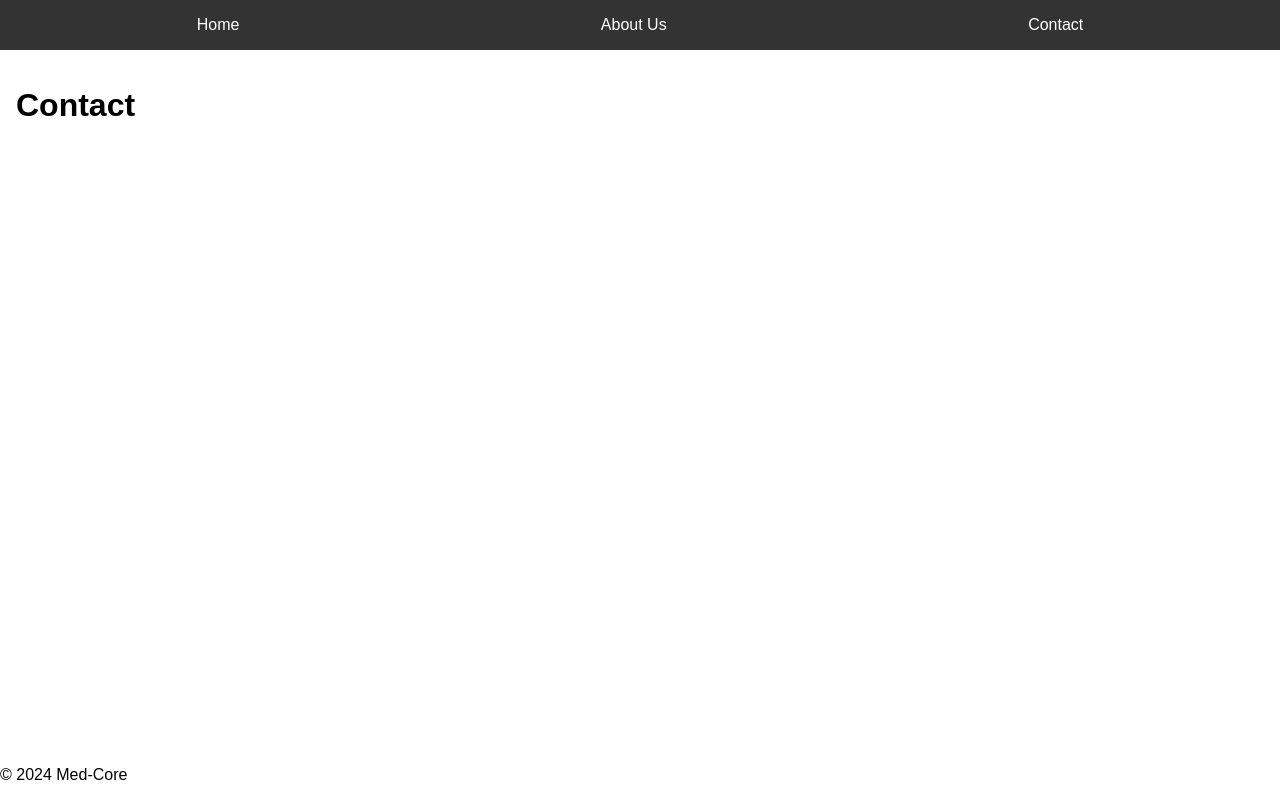
After one commit to lcsavb/med-core, a Flask app: page /contact in a window 1280 px wide. The commit adds this page. Run offline with Flask 3, Linux system fonts and the light colour scheme.

Commit message:
Refactor templates and static files
- Refactored the templates and static files to improve code organization and maintainability.
- Added new templates: contact.html, about.html, auth/register.html, auth/login.html, doctor/dashboard.html, doctor/anamnesis.html.
- Updated the CSS styles in styles.css to improve the overall look and feel of the application.

```diff
--- a/app.py
+++ b/app.py
@@ -1,8 +1,9 @@
-from flask import Flask, render_template
+from flask import Flask, render_template, redirect, url_for, session, request
 # TO DO
 # from flask_login import login_required
 
 app = Flask(__name__)
+app.secret_key = 'your_secret_key'
 
 ### THERE WILL BE 3 TYPES OF USERS:
 # 1. Administrator (admin) - will be able to manage clinics, doctors and patients. Super user. It won´t be able to see clinical data
@@ -11,53 +12,105 @@ app = Flask(__name__)
 
 @app.route('/')
 def index():
+    print("Accessing index route")
+    print(f"Session state: {session}")
+    if not session.get('logged_in'):
+        print("User not logged in, redirecting to login page")
+        return redirect(url_for('login'))
+    print("User logged in, rendering index.html")
     return render_template('index.html')
 
-@app.route('/register')
+@app.route('/login', methods=['GET', 'POST'])
+def login():
+    print("Accessing login route")
+    if request.method == 'POST':
+        print("Login form submitted")
+        # Simulate login
+        session['logged_in'] = True
+        session['role'] = request.form.get('role')  # Simulate role assignment
+        role = session['role']
+        print(f"User role: {role}")
+        if role == 'admin':
+            return redirect(url_for('clinic_management'))
+        elif role == 'doctor':
+            return redirect(url_for('dashboard'))
+        elif role == 'secretary':
+            return redirect(url_for('schedule'))
+        else:
+            return redirect(url_for('index'))
+    return render_template('auth/login.html')
+
+
+@app.route('/logout')
+def logout():
+    session.pop('logged_in', None)
+    session.pop('role', None)
+    return redirect(url_for('login'))
+
+@app.route('/register', methods=['GET', 'POST'])
 def register():
-    return render_template('register.html')
+    if request.method == 'POST':
+        # Handle registration logic here
+        return redirect(url_for('login'))
+    return render_template('auth/register.html')
 
-@app.route('/login')
-def login():
-    return render_template('login.html')
 
 @app.route('/dashboard')
 # TO DO @login_required
 # this is where the doctors will be able to see the patients that have been assigned to them
 def dashboard():
-    return render_template('dashboard.html')
+    if not session.get('logged_in') or session.get('role') != 'doctor':
+        return redirect(url_for('login'))
+    return render_template('doctor/dashboard.html')
+
+@app.route('/about')
+def about():
+    return render_template('about.html')
 
 @app.route('/anamnesis')
 # TO DO @login_required
 # this is where the doctors will be able to perform the anamnesis of the patients
 def anamnesis():
-    return render_template('anamnesis.html')
+    if not session.get('logged_in') or session.get('role') != 'doctor':
+        return redirect(url_for('login'))
+    return render_template('doctor/anamnesis.html')
 
 @app.route('/schedule')
 # TO DO @login_required
 # this is where the secretaries and admin will be able to see the schedule of the doctors for the day
 # and mark the patients as arrived
 def schedule():
+    if not session.get('logged_in') or session.get('role') not in ['admin', 'secretary']:
+        return redirect(url_for('login'))
     return render_template('schedule.html')
 
 @app.route('/patient_management')
 # TO DO @login_required
 # dashboard for admin and secretary to manage patients and make appointments
 def patient_management():
-    return render_template('patient_management.html')
+    if not session.get('logged_in') or session.get('role') not in ['admin', 'secretary']:
+        return redirect(url_for('login'))
+    return render_template('admin/patient_management.html')
 
 @app.route('/doctor_management')
 # TO DO @login_required
 # dashboard for admin to manage doctors
 def doctor_management():
-    return render_template('doctor_management.html')
+    if not session.get('logged_in') or session.get('role') != 'admin':
+        return redirect(url_for('login'))
+    return render_template('admin/doctor_management.html')
 
 @app.route('/clinic_management')
 # TO DO @login_required
 # dashboard for the admin to manage clinics
 def clinic_management():
-    return render_template('clinic_management.html')
+    if not session.get('logged_in') or session.get('role') != 'admin':
+        return redirect(url_for('login'))
+    return render_template('admin/clinic_management.html')
 
+@app.route('/contact')
+def contact():
+    return render_template('contact.html')
 
 
 
--- /dev/null
+++ b/static/styles.css
@@ -0,0 +1,74 @@
+body {
+    font-family: Arial, sans-serif;
+    margin: 0;
+    padding: 0;
+}
+
+.container {
+    display: grid;
+    grid-template-areas:
+    "header"
+    "main";
+    grid-template-rows: auto 1fr;
+    height: 100vh;
+}
+
+header {
+    grid-area: header;
+    background-color: #333;
+    color: white;
+    padding: 1rem;
+}
+
+nav ul {
+    list-style-type: none;
+    margin: 0;
+    padding: 0;
+    display: flex;
+    justify-content: space-around;
+}
+
+nav ul li {
+    display: inline;
+}
+
+nav ul li a {
+    color: white;
+    text-decoration: none;
+    padding: 0.5rem 1rem;
+}
+
+nav ul li a:hover {
+    background-color: #575757;
+}
+
+main {
+    grid-area: main;
+    padding: 1rem;
+}
+
+.dashboard-grid {
+    display: grid;
+    grid-template-columns: repeat(auto-fill, minmax(200px, 1fr));
+    gap: 1rem;
+}
+
+.dashboard-item {
+    background-color: #f4f4f4;
+    padding: 1rem;
+    border: 1px solid #ddd;
+    border-radius: 4px;
+}
+
+
+.logout a {
+    color: white;
+    text-decoration: none;
+    padding: 0.5rem 1rem;
+    background-color: #ff4d4d;
+    border-radius: 4px;
+}
+
+.logout a:hover {
+    background-color: #ff1a1a;
+}
--- /dev/null
+++ b/templates/about.html
@@ -0,0 +1,5 @@
+{% extends "base.html" %} {% block title %}About{% endblock %} {% block content
+%}
+<h1>About</h1>
+<p>This is the about page.</p>
+{% endblock %}
--- a/templates/base.html
+++ b/templates/base.html
@@ -1,70 +1,79 @@
 <!DOCTYPE html>
 <html lang="en">
   <head>
-    <meta charset="UTF-8">
+    <meta charset="UTF-8" />
     <title>{% block title %}Med-Core{% endblock %}</title>
     <!-- Include any CSS files here -->
+    <link
+      rel="stylesheet"
+      href="{{ url_for('static', filename='styles.css') }}"
+    />
   </head>
   <body>
+    <div class="container">
       <header>
         <nav>
           <ul>
             <li><a href="{{ url_for('index') }}">Home</a></li>
-                <li><a href="{{ url_for('register') }}">User register</a></li>
-                <li><a href="{{ url_for('login') }}">Login</a></li>
+            <li><a href="{{ url_for('about') }}">About Us</a></li>
+            <li><a href="{{ url_for('contact') }}">Contact</a></li>
+            {% if session.get('logged_in') %} {% if session.get('role') ==
+            'admin' %}
+            <li>
+              <a href="{{ url_for('clinic_management') }}">Manage Clinics</a>
+            </li>
+            <li>
+              <a href="{{ url_for('doctor_management') }}">Manage Doctors</a>
+            </li>
+            <li>
+              <a href="{{ url_for('patient_management') }}">Manage Patients</a>
+            </li>
+            {% elif session.get('role') == 'doctor' %}
+            <li><a href="{{ url_for('dashboard') }}">Dashboard</a></li>
+            <li><a href="{{ url_for('anamnesis') }}">Anamnesis</a></li>
+            {% elif session.get('role') == 'secretary' %}
+            <li><a href="{{ url_for('schedule') }}">Schedule</a></li>
+            <li>
+              <a href="{{ url_for('patient_management') }}">Manage Patients</a>
+            </li>
+            {% endif %}
+            <li><a href="{{ url_for('logout') }}">Logout</a></li>
+            {% endif %}
+          </ul>
+        </nav>
 
         <!-- Future user-based menu items -->
-
-                <!-- Future user-based menu items -->
-
         <!-- TODO: Uncomment when session logic is implemented -->
         {# {% if session.get('logged_in') %} #}
-
         <!-- Add user-specific menu options when user is logged in -->
         {# {% if user %} #}
-
         <!-- Show the logout button when user is logged in -->
-                    {# <li><a href="{{ url_for('logout') }}">Logout</a></li> #}
-
+        {#
+        <li><a href="{{ url_for('logout') }}">Logout</a></li>
+        #}
         <!-- Show doctor-specific menu options -->
-                    {# {% if user.is_doctor %} #}
-                    <li><a href="{{ url_for('dashboard') }}">Dashboard</a></li>
-                    {# {% endif %} #}
-
+        {# {% if user.is_doctor %} #} {# {% endif %} #}
         <!-- Show administrative-specific menu options -->
-                    {# {% if user.is_admistrative %} #}
-                    <li><a href="{{ url_for('patient_management') }}">Patient Management</a></li>
-                    <li><a href="{{ url_for('clinic_management') }}">Clinic Management</a></li>
-                    {# {% endif %} #}
-
+        {# {% if user.is_admistrative %} #} {# {% endif %} #}
         <!-- Show secretaries-specific menu options -->
-                    {# {% if user.is_secretary %} #}
-                    <li><a href="{{ url_for('schedule') }}">Schedule</a></li>
-                    {# {% endif %} #}
-
+        {# {% if user.is_secretary %} #} {# {% endif %} #}
         <!-- Close user check -->
-                {# {% endif %} #}
-
-                {# {% endif %} #}
-
+        {# {% endif %} #} {# {% endif %} #}
         <!-- Add more menu items as needed -->
-
-
-
-
-            </ul>
-
-        </nav>
       </header>
-
       <main>
         {% block content %}
         <!-- Content from child templates will be injected here -->
+        <h2>About Us</h2>
+        <p>
+          Welcome to our EHR system. Here you can find information about our
+          services.
+        </p>
         {% endblock %}
       </main>
-
       <footer>
         <p>&copy; 2024 Med-Core</p>
       </footer>
+    </div>
   </body>
 </html>
--- /dev/null
+++ b/templates/contact.html
@@ -0,0 +1,5 @@
+{% extends "base.html" %} {% block title %}Contact{% endblock %} {% block
+content %}
+<h1>Contact</h1>
+<p></p>
+{% endblock %}
```
Also changed, not shown: templates/auth/login.html (added, +20 -0 lines), templates/auth/register.html (added, +16 -0 lines), templates/dashboard.html (+18 -38 lines), templates/doctor/dashboard.html (added, +39 -0 lines), templates/login.html (deleted, +0 -7 lines), templates/register.html (deleted, +0 -8 lines), templates/admin/clinic_management.html (renamed from templates/clinic_management.html), templates/admin/doctor_management.html (renamed from templates/doctor_management.html), templates/admin/patient_management.html (renamed from templates/patient_management.html), templates/doctor/anamnesis.html (renamed from templates/anamnesis.html). Lines whose indentation alone changed are shown as unchanged.
